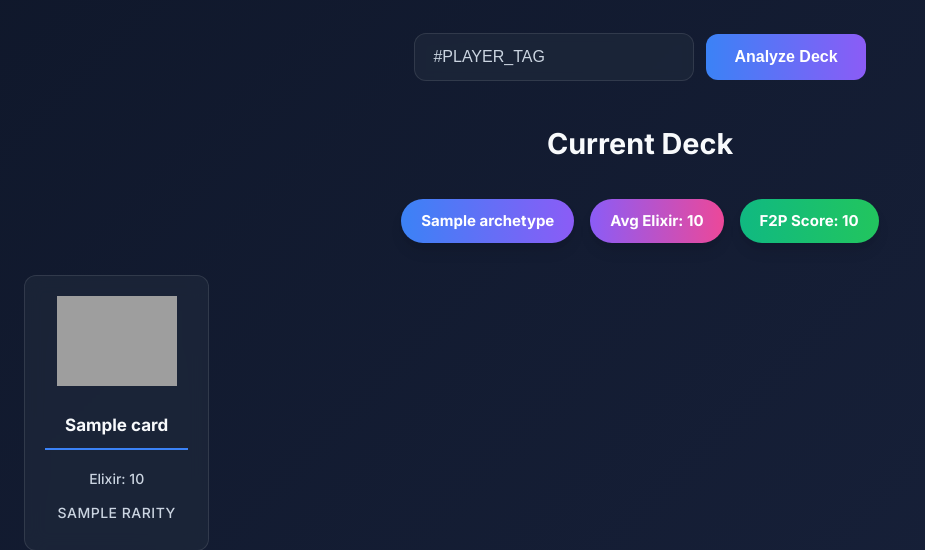
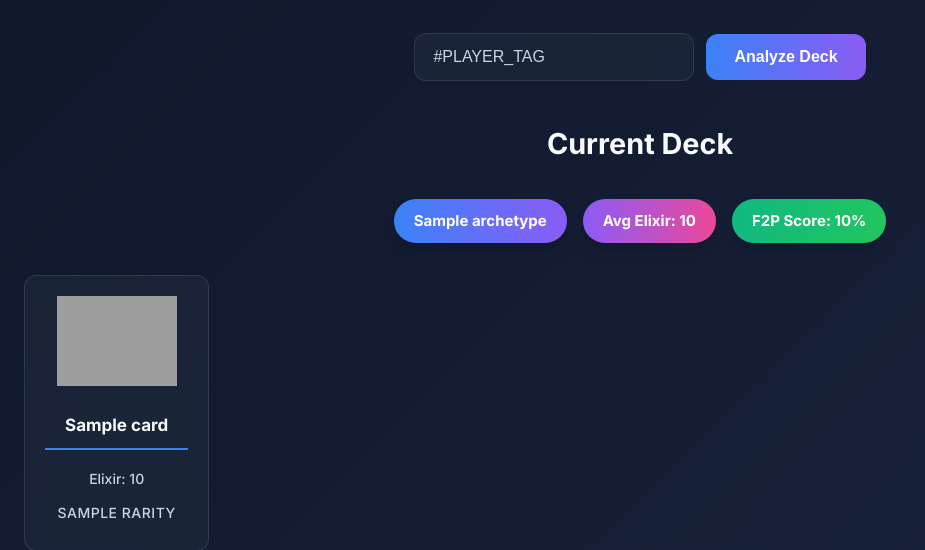
Before and after one commit to Hrishit4506/DECK, a Flask app: template templates/deck.html in a window 1280 px wide. Shown: the part 186-736 px from the top of the page, without its empty margins (0-925 px from the left). Run offline with Flask 3, Linux system fonts and the light colour scheme; the template is opened without the code that fills it: most values are stand-ins (such as "Sample title", 1, 10 or a date in 2020); grey boxes are pictures that could not be loaded.

Commit message:
Updated f2p to percentage instead of pure weights

```diff
--- a/templates/deck.html
+++ b/templates/deck.html
@@ -24,7 +24,7 @@
   <div class="deck-stats">
     <span class="badge archetype">{{ archetype }}</span>
     <span class="badge elixir">Avg Elixir: {{ avg_elixir }}</span>
-    <span class="badge f2p">F2P Score: {{ f2p_score }}</span>
+    <span class="badge f2p">F2P Score: {{ f2p_score }}%</span>
   </div>
 
   <div class="card-grid">
```
